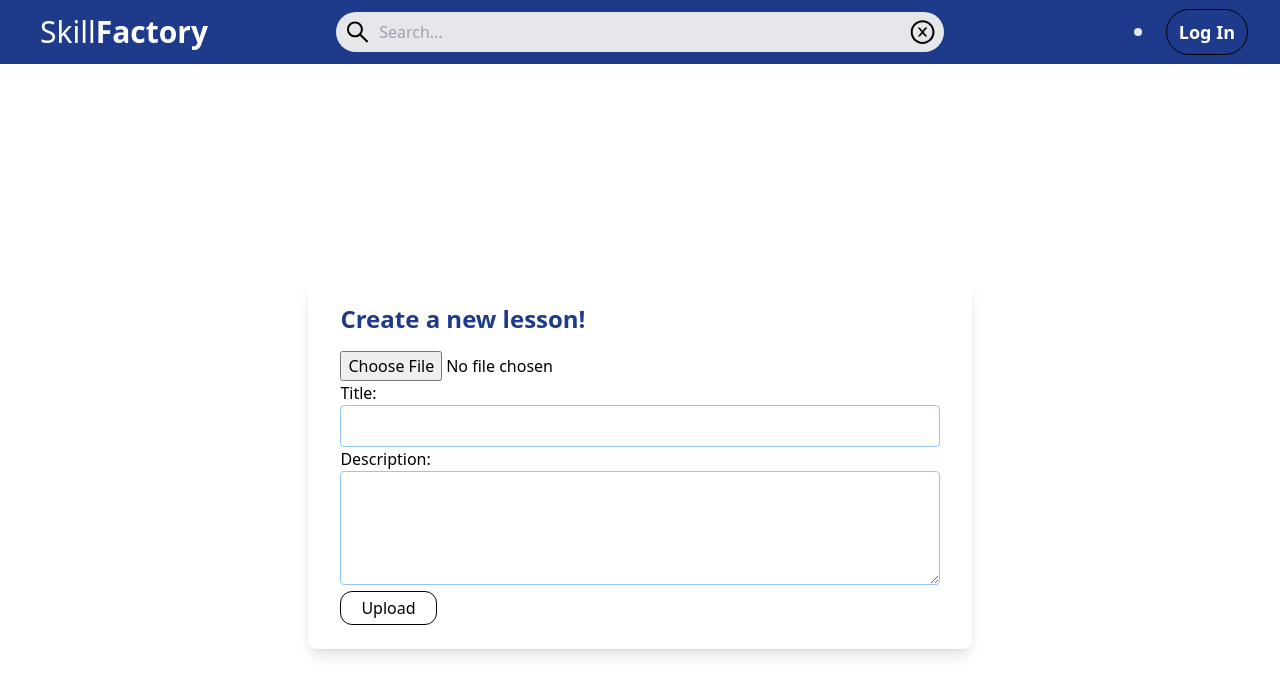
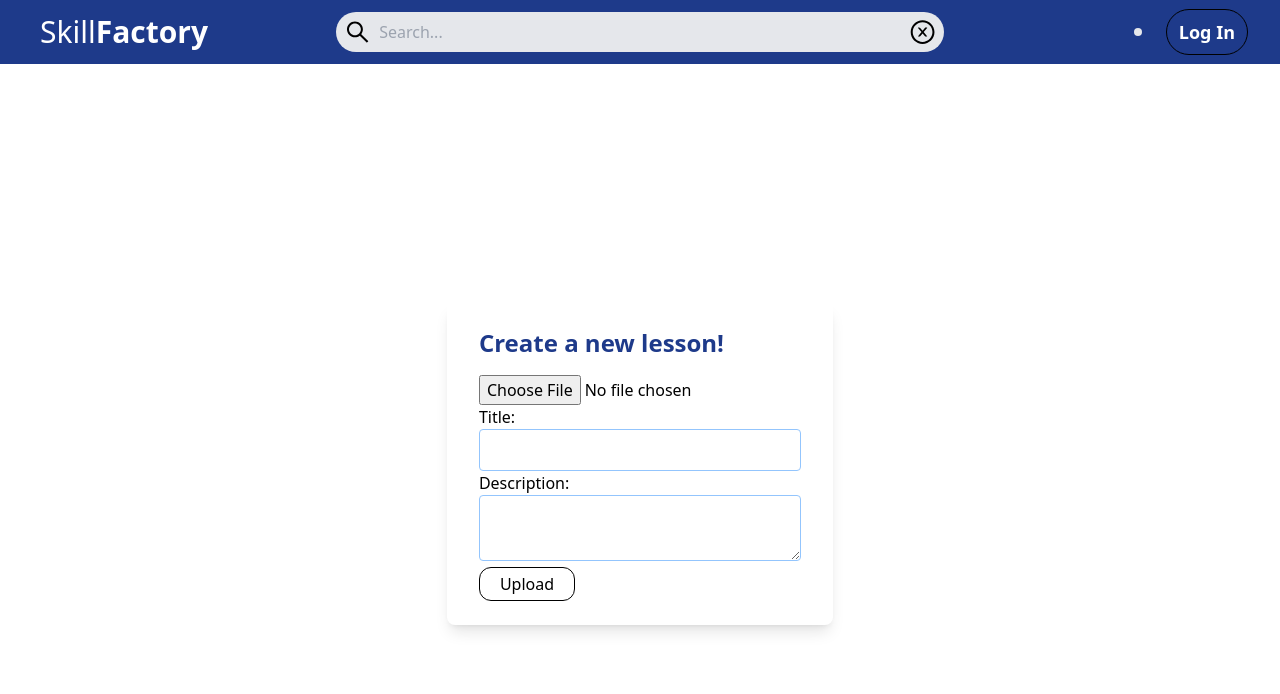
Before and after one commit to pepelacon/capstone_project, a React (Create React App) app in the folder client/: page /create_lesson in a window 1280 px wide. Shown: the top 694 px of the page. Built offline with nearby package versions, Linux system fonts and the light colour scheme.

Commit message:
add drag and drop

```diff
--- a/client/package.json
+++ b/client/package.json
@@ -19,6 +19,7 @@
     "mdb-react-ui-kit": "^6.0.0",
     "react": "^18.2.0",
     "react-dom": "^18.2.0",
+    "react-dropzone": "^14.2.3",
     "react-icon": "^1.0.0",
     "react-icons": "^4.8.0",
     "react-router-dom": "^6.11.1",
--- a/client/src/components/CreateCourseForm.js
+++ b/client/src/components/CreateCourseForm.js
@@ -5,13 +5,13 @@ import { useFormik } from "formik"
 import * as yup from "yup"
 import { UserContext } from '../UserContext'
 import { CourseContext } from '../CourseContext'
+import { useDropzone } from 'react-dropzone';
 
 import { Typography } from '@mui/material';
 
 function CreateCourseForm() {
     const { userId } = useContext(UserContext)
     const { setCourse } = useContext(CourseContext)
-
     const navigate = useNavigate();
 
     const formSchema = yup.object().shape({
@@ -31,12 +31,16 @@ function CreateCourseForm() {
         },
         validationSchema: formSchema,
         onSubmit: (values) => {
+
         fetch("/course", {
             method: "POST",
             headers: {
             "Content-Type": "application/json",
             },
-            body: JSON.stringify(values, null, 2),
+            body: JSON.stringify({
+                ...values,
+                picture: values.picture,
+              }),
         }).then((res) => {
             if(res.ok) {
             res.json().then(post => {
@@ -48,10 +52,20 @@ function CreateCourseForm() {
         },
     })
 
+    const handlePictureDrop = (acceptedFiles) => {
+        const file = acceptedFiles[0];
+        const fileUrl = URL.createObjectURL(file);
+        formik.setFieldValue('picture', fileUrl);
+      };
+
+      const { getRootProps, getInputProps, isDragActive } = useDropzone({
+        onDrop: handlePictureDrop,
+        accept: 'image/*',
+        multiple: false,
+      });
+
 
   return (
-
-
     <div className="flex items-center justify-center h-screen" >
       <div className="w-102 bg-blue shadow-lg rounded-lg px-8 py-6">
         <h2 className="text-2xl text-blue-900 font-bold mb-4">Create a new course!</h2>
@@ -106,21 +120,29 @@ function CreateCourseForm() {
                 <p className="text-red-500 text-xs mt-1">{formik.errors.category}</p>
                 )}
 
-                <Typography id='silly-forms' sx={{ fontSize: 20 }} color="secondary">
+                <Typography id="silly-forms" sx={{ fontSize: 20 }} color="secondary">
                     Image
                 </Typography>
-                <input
-                    type='text'
-                    name='picture'
-                    value={formik.values.picture}
-                    onChange={formik.handleChange}
-                    className={`w-full px-3 py-2 border mb-2 rounded focus:outline-none focus:border-blue-500 ${
-                        formik.errors.picture && formik.touched.picture ? 'border-red-500' : 'border-blue-300'
-                      }`}
-                    />
-                    {formik.errors.picture && formik.touched.picture && (
-                      <p className="text-red-500 text-xs mt-1">{formik.errors.picture}</p>
-                    )}
+
+                <div
+                {...getRootProps()}
+                className={`w-full px-3 py-2 border mb-2 flex justify-center rounded focus:outline-none focus:border-blue-500 ${
+                    formik.errors.picture && formik.touched.picture ? 'border-red-500' : 'border-blue-300'
+                    } ${isDragActive ? 'border-blue-500' : ''}`}
+                >
+                <input {...getInputProps()} />
+                {formik.values.picture ? (
+                    <img src={formik.values.picture} alt="Dropped Image" style={{ maxWidth: '100%', maxHeight: '200px' }} />
+                ) : isDragActive ? (
+                    <p>Drop the file here...</p>
+                ) : (
+                    <p>Drag and drop an image here, or click to select an image</p>
+                )}
+                </div>
+
+                {formik.errors.picture && formik.touched.picture && (
+                    <p className="text-red-500 text-xs mt-1">{formik.errors.picture}</p>
+                )}
 
                 <Typography id='silly-forms' sx={{ fontSize: 20 }} color="secondary">
                     Description
--- a/client/src/components/CreateLesson.js
+++ b/client/src/components/CreateLesson.js
@@ -1,41 +1,47 @@
-import React from 'react'
-import { useContext, useState } from 'react'
-import { useFormik } from "formik"
-import * as yup from "yup"
-import { UserContext } from '../UserContext'
-import { CourseContext } from '../CourseContext'
+import React, { useContext, useState } from 'react';
+import { useFormik } from 'formik';
+import * as yup from 'yup';
+import { CourseContext } from '../CourseContext';
 
-
+const validationSchema = yup.object().shape({
+  title: yup.string().required('Title is required'),
+  description: yup.string().required('Description is required'),
+  video: yup
+    .mixed()
+    .test('fileType', 'Invalid file format', (value) => {
+      if (value) {
+        const supportedFormats = ['video/mp4', 'video/mpeg', 'video/quicktime'];
+        return supportedFormats.includes(value.type);
+      }
+      return true;
+    })
+    .required('Video is required'),
+});
 
 function CreateLesson() {
-    const { userId } = useContext(UserContext)
-    const { course } = useContext(CourseContext)
+  const { course } = useContext(CourseContext);
 
   const [video, setVideo] = useState(null);
-    const [title, setTitle] = useState('');
-    const [description, setDescription] = useState('');
-
-    const handleDescription = (event) => {
-        setDescription(event.target.value)
-    }
-    const handleTitle = (event) => {
-        setTitle(event.target.value)
-    }
 
   const handleVideoChange = (event) => {
     const selectedVideo = event.target.files[0];
     setVideo(selectedVideo);
   };
 
-    const handleVideoUpload = () => {
-        if (video) {
+  const formik = useFormik({
+    initialValues: {
+      title: '',
+      description: '',
+      video: null,
+    },
+    validationSchema,
+    onSubmit: (values) => {
+      if (values.video) {
         const formData = new FormData();
-          formData.append('video', video);
+        formData.append('video', values.video);
         formData.append('course_id', course.id);
-          formData.append('description', description);
-          formData.append('title', title);
-
-
+        formData.append('description', values.description);
+        formData.append('title', values.title);
 
         fetch('/create_lesson', {
           method: 'POST',
@@ -49,39 +55,63 @@ function CreateLesson() {
             console.error('Error uploading video:', error);
           });
       }
-      };
+    },
+  });
 
   return (
-    <div className="flex items-center justify-center h-screen" >
+    <div className="flex items-center justify-center h-screen">
       <div className="w-102 bg-blue shadow-lg rounded-lg px-8 py-6">
         <h2 className="text-2xl text-blue-900 font-bold mb-4">Create a new lesson!</h2>
-        <input type="file" onChange={handleVideoChange} accept="video/*" />
+        <form onSubmit={formik.handleSubmit}>
+          <input
+            type="file"
+            onChange={(event) => {
+              formik.setFieldValue('video', event.target.files[0]);
+              handleVideoChange(event);
+            }}
+            accept="video/*"
+          />
+          {formik.errors.video && formik.touched.video && (
+            <div className="text-red-500">{formik.errors.video}</div>
+          )}
           {video && (
-            <div className='max-w-[480px] max-h-[320]'>
+            <div className="max-w-[480px] max-h-[320]">
               <video controls>
                 <source src={URL.createObjectURL(video)} type={video.type} />
               </video>
             </div>
           )}
           <h4>Title:</h4>
-        <input onChange={handleTitle} type="text" value={title} className="w-full px-3 py-2 border border-blue-300 rounded focus:outline-none focus:border-blue-500"/>
+          <input
+            type="text"
+            name="title"
+            value={formik.values.title}
+            onChange={formik.handleChange}
+            onBlur={formik.handleBlur}
+            className="w-full px-3 py-2 border border-blue-300 rounded focus:outline-none focus:border-blue-500"
+          />
+          {formik.errors.title && formik.touched.title && (
+            <div className="text-red-500">{formik.errors.title}</div>
+          )}
           <h4>Description:</h4>
           <textarea
-                    type='text'
-                    rows='4'
-                    cols='50'
-                    name='description'
-                    value={description}
-                    onChange={handleDescription}
+            name="description"
+            value={formik.values.description}
+            onChange={formik.handleChange}
+            onBlur={formik.handleBlur}
             className="w-full px-3 py-2 border border-blue-300 rounded focus:outline-none focus:border-blue-500"
           />
+          {formik.errors.description && formik.touched.description && (
+            <div className="text-red-500">{formik.errors.description}</div>
+          )}
 
-        <button onClick={handleVideoUpload}>Upload</button>
-
+          <button type="submit" disabled={!formik.isValid || formik.isSubmitting}>
+            Upload
+          </button>
+        </form>
       </div>
     </div>
-
-  )
+  );
 }
 
-export default CreateLesson
+export default CreateLesson;
```
Also changed, not shown: 1 other file (tests, documents, lock files or other folders). Lines whose indentation alone changed are shown as unchanged.
